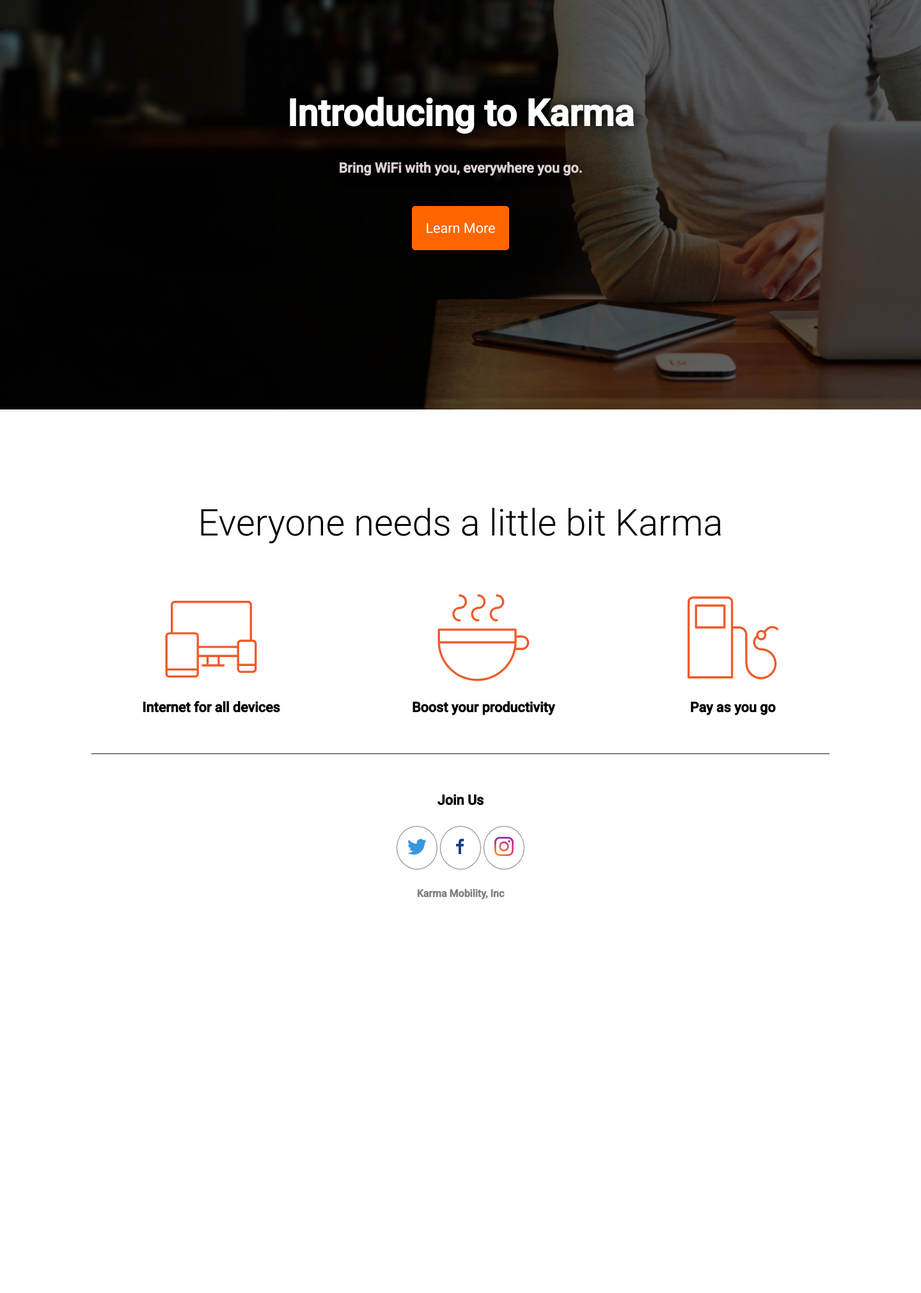
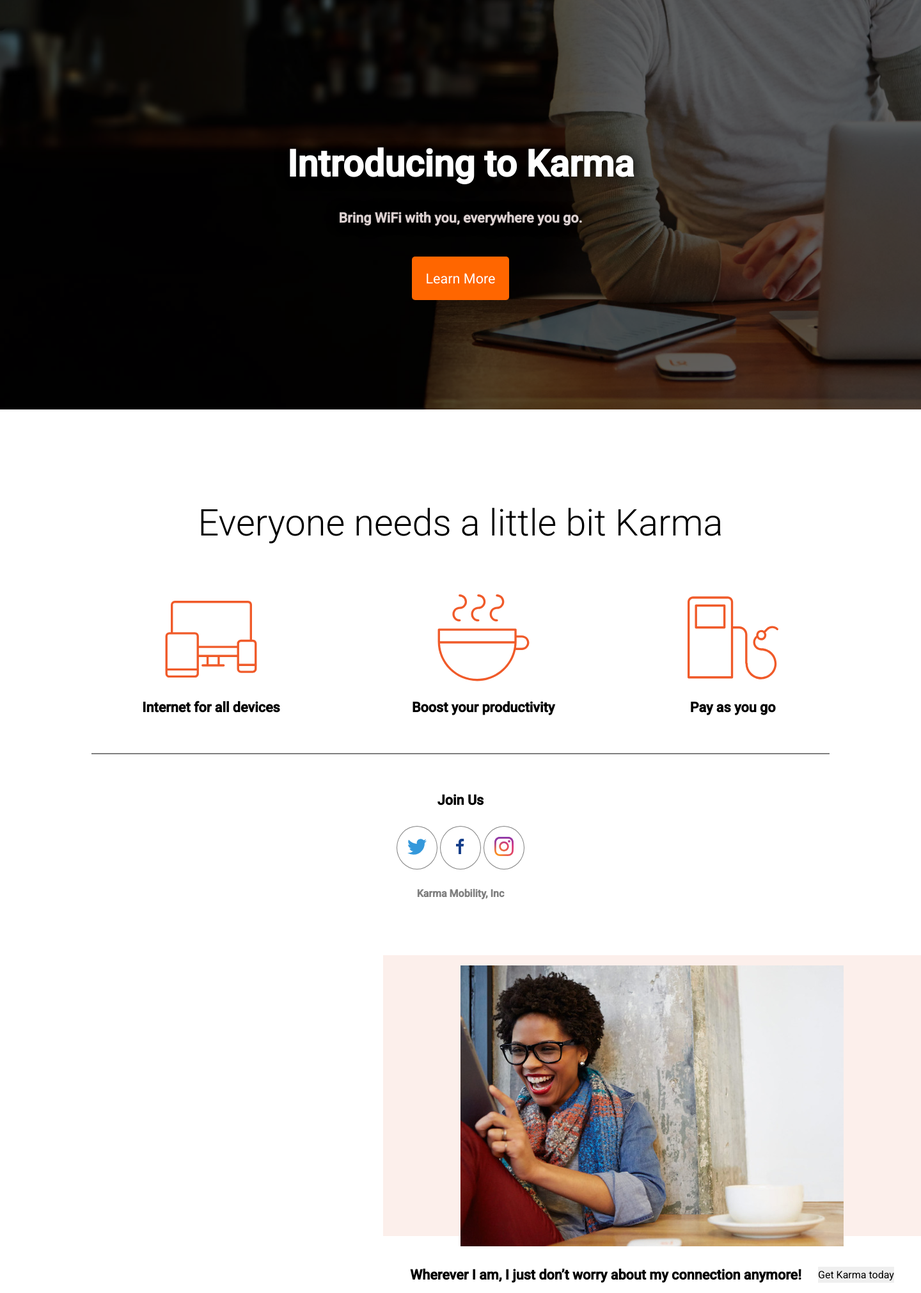
Before and after one commit to CodeYourFuture/HTML-CSS-Module-Project, a PHP site: page / in a window 1440 px wide. Shown: the part 145-2166 px from the top of the page at 64% size. Before the commit the page ends 1551 px from the top, so only its background shows below. Run offline with PHP 8.4, Linux system fonts and the light colour scheme.

Commit message:
added new section

```diff
--- a/css/style.css
+++ b/css/style.css
@@ -67,6 +67,7 @@ h3 {
   background: rgba(0, 0, 0, 0.616);
 }
 .overlay_content {
+  padding-top: 2.5rem;
   width: 40%;
   margin: 0 auto;
   text-align: center;
@@ -110,6 +111,21 @@ hr {
   justify-content: space-evenly;
   padding: 1em;
 }
+.feature_requests {
+  position: absolute;
+  width: 841px;
+  height: 439px;
+  left: 599px;
+  top: 1638px;
+
+  background: rgba(224, 99, 58, 0.1);
+}
+.feature_requests_col {
+  width: 100%;
+  display: flex;
+  justify-content: space-evenly;
+  padding: 1em;
+}
 .footer {
   width: 100%;
   text-align: center;
--- a/index.html
+++ b/index.html
@@ -72,6 +72,19 @@
     </main>
 
     <hr />
+    <section>
+      <div class="feature_requests">
+        <div class="feature_requests_col">
+          <img src="./img/homepage-feature.jpg" />
+        </div>
+        <div class="feature_requests_col">
+          <h3>
+            Wherever I am, I just don’t worry about my connection anymore!
+          </h3>
+          <button class="feature_requests_btn">Get Karma today</button>
+        </div>
+      </div>
+    </section>
     <!-- ==========================Footer======================== -->
     <footer class="footer">
       <h3>Join Us</h3>
```
Also changed, not shown: img/homepage-feature.jpg (added).
